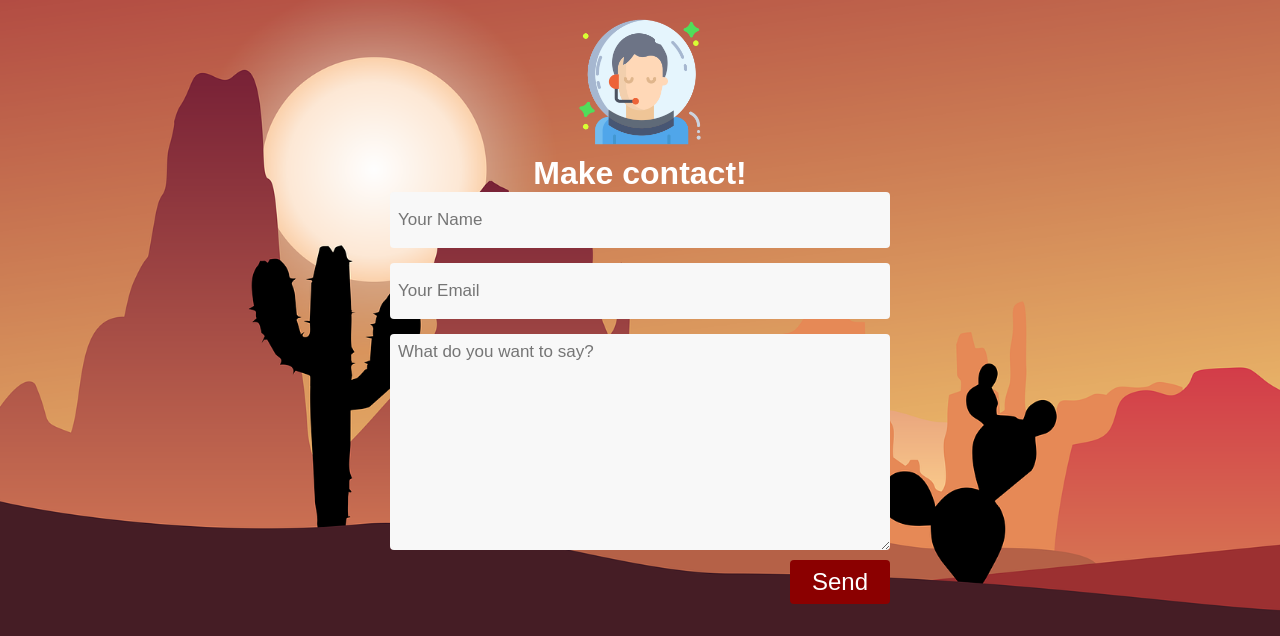
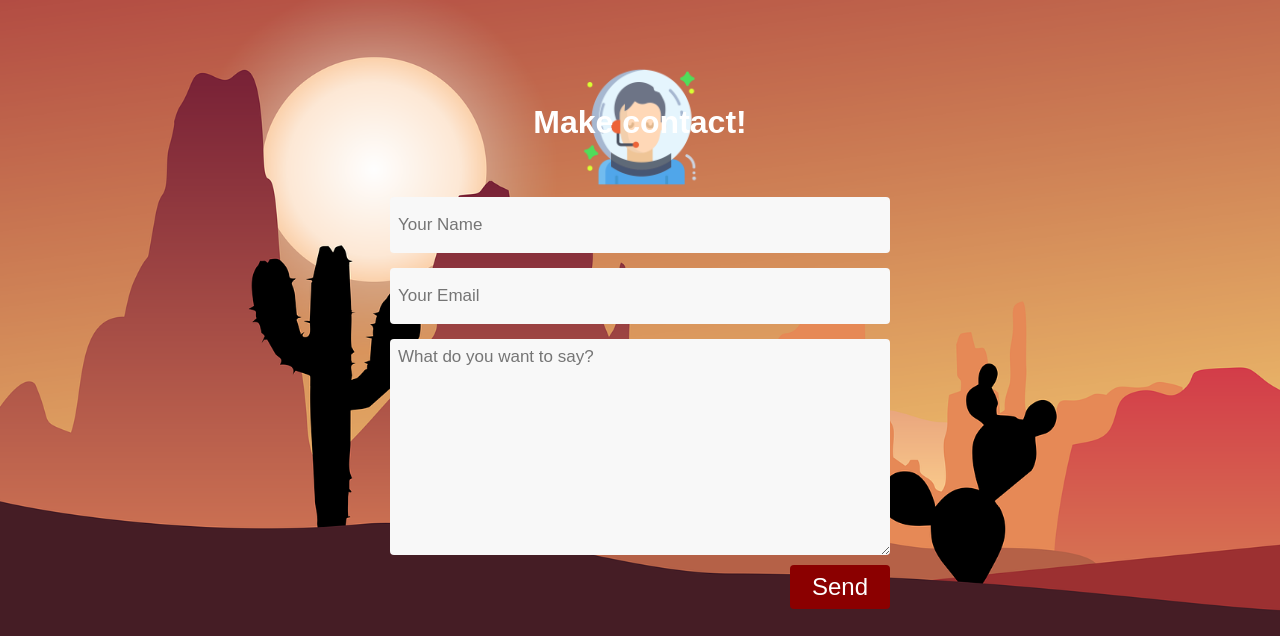
Before and after one commit to Chrisgolden77/Personal-Site, a Gatsby site: page /contact in a window 1280 px wide. Shown: the part 103-739 px from the top of the page. Built offline with nearby package versions, Linux system fonts and the light colour scheme; Gatsby itself is replaced by a stand-in of ours.

Commit message:
changes contact header

```diff
--- a/src/pages/contact.js
+++ b/src/pages/contact.js
@@ -61,12 +61,27 @@ const ContactPage = ({ path }) => {
       ) : (
         <>
           {/* <div className="mobile-page-title"></div> */}
-          <h1 style={{ margin: '10px auto 0px' }}>
-            <img id="astronaut-icon" src={Astronaut} />
-            <br />
-            {/* <div style={{ fontSize: '100px', height: '106px' }}>👨🏻‍🚀</div> */}
-            Make contact!
-          </h1>
+          <div
+
+            style={{
+              height: '120px',
+              margin: '70px auto 10px',
+              textAlign: 'bottom',
+              backgroundImage: `url(${Astronaut})`,
+              backgroundSize: 'contain',
+              backgroundPosition: 'center',
+              backgroundRepeat: 'no-repeat',
+              display: 'flex',
+              flexDirection: 'column-reverse'
+            }}
+          >
+            <h1 style={{ margin: 0, height: '100%'}}>
+              {/* <img id="astronaut-icon" src={Astronaut} /> */}
+              <br />
+              {/* <div style={{ fontSize: '100px', height: '106px' }}>👨🏻‍🚀</div> */}
+              Make contact!
+            </h1>
+          </div>
           {errorMessage ? (
             <h4 className="contact-error">
               There was an issue sending this message💀!
```
